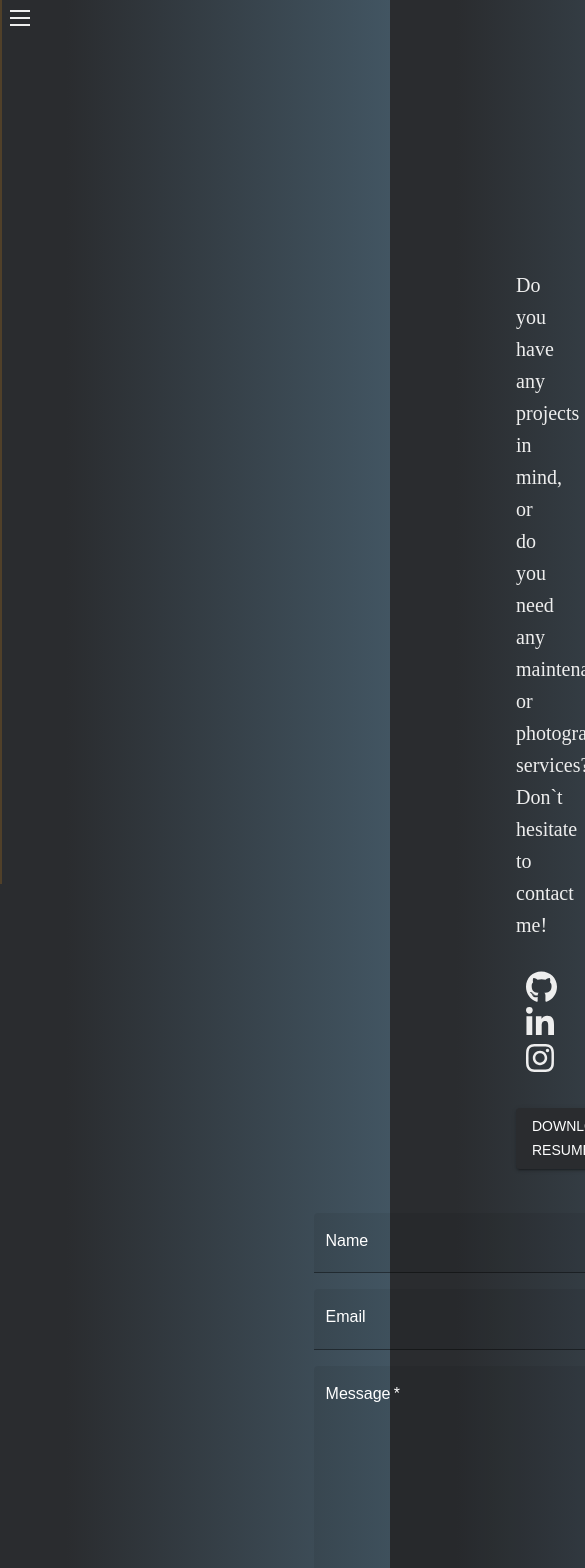
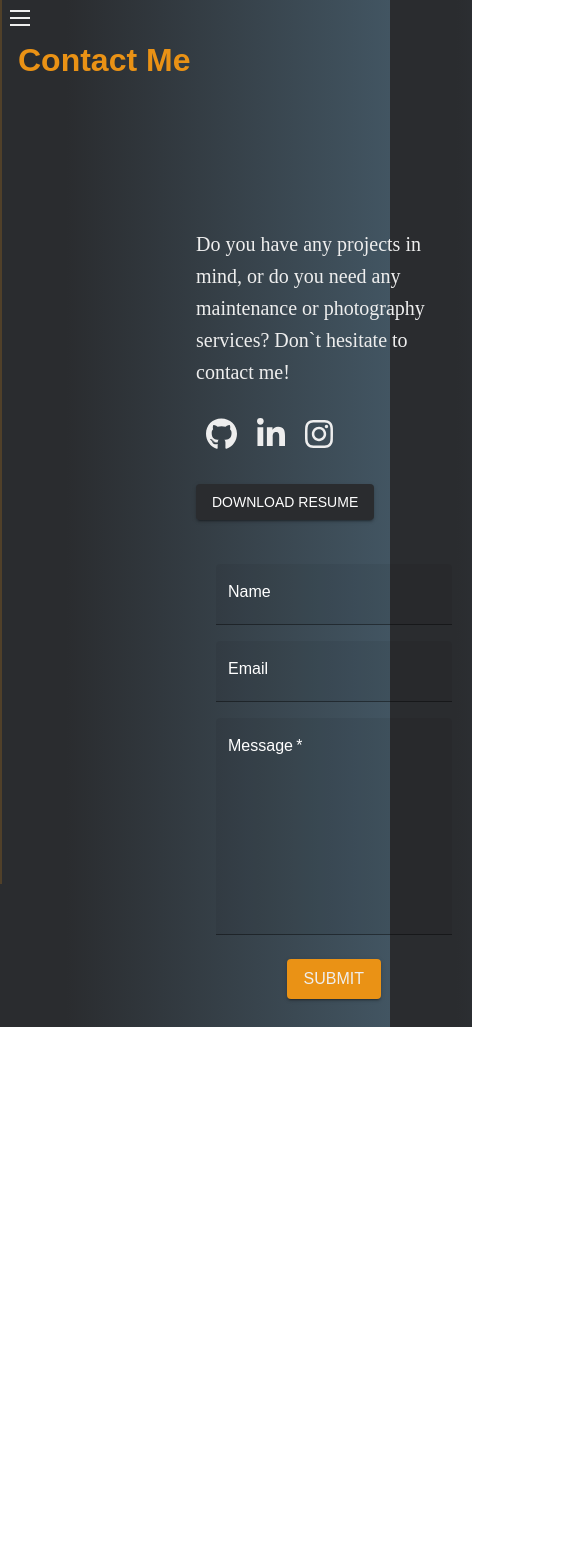
Before and after one commit to jesusp1490/portfolio, a React (Vite) app: page /contact in a window 390 px wide. Shown: the top 1568 px of the page, 585 px wide, since content can reach past the window. After the commit the page ends 1027 px from the top, so only its background shows below. Built offline with nearby package versions, Linux system fonts and the light colour scheme.

Commit message:
Contact section responsive

```diff
--- a/package.json
+++ b/package.json
@@ -17,7 +17,7 @@
     "@fortawesome/free-solid-svg-icons": "^6.5.1",
     "@fortawesome/react-fontawesome": "^0.2.0",
     "@mui/icons-material": "^5.15.7",
-    "@mui/material": "^5.15.7",
+    "@mui/material": "^5.15.9",
     "node-sass": "^9.0.0",
     "prop-types": "^15.8.1",
     "react": "^18.2.0",
--- a/src/pages/ContactPage/Contact.jsx
+++ b/src/pages/ContactPage/Contact.jsx
@@ -58,14 +58,23 @@ const Contact = () => {
               label="Name"
               variant="filled"
               color="accent"
-              sx={{ width: '90%', fontSize: '2rem' }}
+              style={{ width: '100%', fontSize: '2rem',
+                '@media (max-width: 768px)': {
+                  width: '100%',
+                },
+              }}
             />
             <TextField
               id="email-field"
               label="Email"
               variant="filled"
               color="accent"
-              sx={{ width: '90%', fontSize: '2rem' }}
+              style={{
+                width: '100%', fontSize: '2rem',
+                '@media (max-width: 768px)': {
+                  width: '100%',
+                },
+              }}
 
             />
             <TextField
@@ -76,7 +85,13 @@ const Contact = () => {
               multiline
               rows={8}
               color="accent"
-              sx={{ width: '90%', fontSize: '2rem' }}
+              style={{
+                width: '100%', fontSize: '2rem',
+                '@media (max-width: 768px)': {
+                  width: '100%',
+                  marginRight: '100px',
+                },
+              }}
             />
             <Button variant="contained" sx={{ mt: 2, width: '40%', fontSize: '1rem' }} color="accent">
               Submit
--- a/src/pages/ContactPage/_Contact.scss
+++ b/src/pages/ContactPage/_Contact.scss
@@ -1,11 +1,17 @@
+// _Contact.scss
 @import '../../styles/Utils/variables';
 
 .contact-title {
+    grid-column: 1 / -1;
     text-align: left;
     color: $accent-color;
     font-size: 2rem;
-    margin-top: 1rem;
     margin-right: 15rem;
+
+    @media screen and (max-width: 768px) {
+        margin-left: 900px;
+        width: 100%;
+    }
 }
 
 .contact-page-container {
@@ -15,13 +21,28 @@
     justify-content: center;
     margin-right: 700px;
     font-family: 'Montserrat', sans-serif;
+
+    @media screen and (max-width: 768px) {
+        margin-left: -320px;
+        display: flex;
+        flex-direction: column;
+        align-items: center;
+        width: 70%;
+    }
 }
 
 .contact-form-container {
-    width: 100%;
+    width: 100% !important;
     max-width: 320px;
     margin: auto;
 
+    @media screen and (max-width: 768px) {
+        margin-top: 30px;
+        display: flex;
+        flex-direction: column;
+        align-items: center;
+        width: 90% !important;
+    }
 }
 
 .contact-rrss {
--- a/src/pages/HomePage/_Home.scss
+++ b/src/pages/HomePage/_Home.scss
@@ -6,8 +6,11 @@ body {
     font-size: 16px;
     color: $font-color;
     line-height: 1.6;
-    background: linear-gradient(to right, #2A2C2F 17%, #425562 100%);
+    background: linear-gradient(to right, #2A2C2F 17%, #425562 100%) no-repeat center center fixed;
+    background-size: contain;
 }
+
+
 
 .home-container {
     text-align: center;
--- a/src/styles/Base/_reset.scss
+++ b/src/styles/Base/_reset.scss
@@ -5,10 +5,13 @@
 
 }
 
-body {
-    font-family: 'Monteserrat', sans-serif;
-    font-size: 16px;
-    line-height: 1.6;
-    background: linear-gradient(145deg, rgba(42, 44, 47, 1) 0%, rgba(66, 85, 98, 1) 100%);
-    // background: linear-gradient(145deg, rgba(5, 27, 28, 1), rgba(7, 12, 12, 1), rgba(5, 27, 28, 1));
-}
+// body {
+//     font-family: 'Montserrat', sans-serif;
+//     font-size: 16px;
+//     color: $font-color;
+//     line-height: 1.6;
+//     background: linear-gradient(to right, #2A2C2F 17%, #425562 100%);
+//     background-size: cover;
+//     height: 100vh;
+//     width: 100vw;
+// }
```
Also changed, not shown: 1 other file (tests, documents, lock files or other folders).
